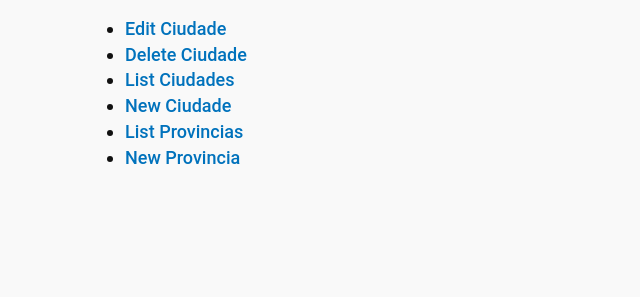
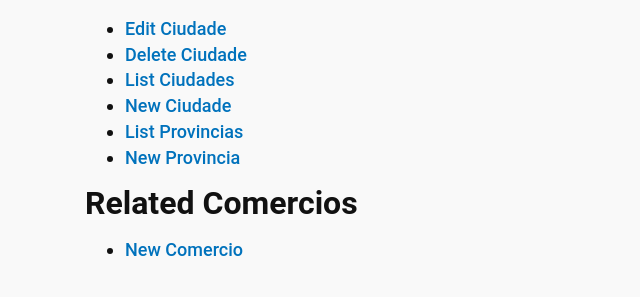
Before and after one commit to sebartista/ahora12admin2x, a CakePHP app: the page made by app/View/Ciudades/view.ctp in a window 1280 px wide. Shown: the part 299-596 px from the top of the page, without its empty margins (0-640 px from the left). Run offline with PHP 8.4 and a stand-in for CakePHP, Linux system fonts and the light colour scheme; the template is opened without the code that fills it, so the values that code supplies are empty; some libraries are stand-ins or nearby versions.

Commit message:
related en comercios y ciudades

```diff
--- a/app/Controller/CiudadesController.php
+++ b/app/Controller/CiudadesController.php
@@ -153,4 +153,6 @@ class CiudadesController extends AppController {
 	}
 
 
+
+
 }
--- a/app/Controller/ComerciosController.php
+++ b/app/Controller/ComerciosController.php
@@ -149,8 +149,9 @@ class ComerciosController extends AppController {
 			$options = array('conditions' => array('Comercio.' . $this->Comercio->primaryKey => $id));
 			$this->request->data = $this->Comercio->find('first', $options);
 		}
-		$ciudads = $this->Comercio->Ciudad->find('list');
-		$this->set(compact('ciudads'));
+		$ciudads = $this->Comercio->Ciudade->find('list');
+		$rubros = $this->Comercio->Rubro->find('list');
+		$this->set(compact('ciudads', 'rubros'));
 	}
 
 /**
--- a/app/View/Ciudades/view.ctp
+++ b/app/View/Ciudades/view.ctp
@@ -18,7 +18,7 @@
 		</dd>
 	</dl>
 </div>
-<div><?php debug($comercios); ?></div>
+
 <div class="actions">
 	<h3><?php echo __('Actions'); ?></h3>
 	<ul>
@@ -30,3 +30,34 @@
 		<li><?php echo $this->Html->link(__('New Provincia'), array('controller' => 'provincias', 'action' => 'add')); ?> </li>
 	</ul>
 </div>
+
+
+<div class="related">
+	<h3><?php echo __('Related Comercios'); ?></h3>
+	<?php if (!empty($ciudade['Comercio'])): ?>
+	<table cellpadding = "0" cellspacing = "0" class="table">
+	<tr>
+		<th><?php echo __('Id'); ?></th>
+		<th><?php echo __('Nombre'); ?></th>
+		<th class="actions"><?php echo __('Actions'); ?></th>
+	</tr>
+	<?php foreach ($ciudade['Comercio'] as $comercio): ?>
+		<tr>
+			<td><?php echo $comercio['id']; ?></td>
+			<td><?php echo $comercio['nombrefantasia']; ?></td>
+			<td class="actions">
+				<?php echo $this->Html->link(__('View'), array('controller' => 'comercios', 'action' => 'view', $comercio['id'])); ?>
+				<?php echo $this->Html->link(__('Edit'), array('controller' => 'comercios', 'action' => 'edit', $comercio['id'])); ?>
+				<?php echo $this->Form->postLink(__('Delete'), array('controller' => 'comercios', 'action' => 'delete', $comercio['id']), array('confirm' => __('Are you sure you want to delete # %s?', $comercio['id']))); ?>
+			</td>
+		</tr>
+	<?php endforeach; ?>
+	</table>
+<?php endif; ?>
+
+	<div class="actions">
+		<ul>
+			<li><?php echo $this->Html->link(__('New Comercio'), array('controller' => 'comercios', 'action' => 'add')); ?> </li>
+		</ul>
+	</div>
+</div>
```
Also changed, not shown: app/View/Comercios/edit.ctp (+17 -13 lines).
